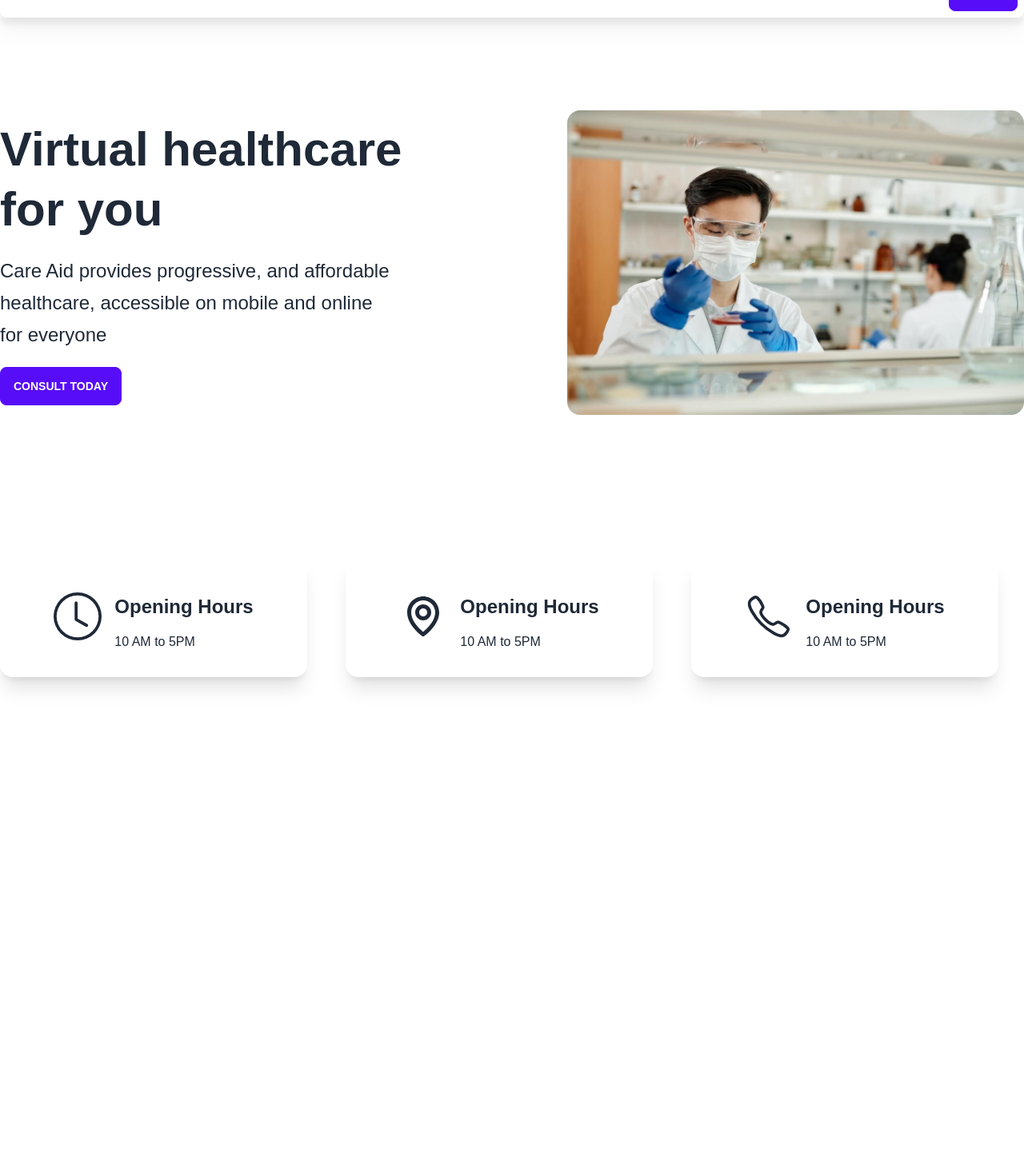
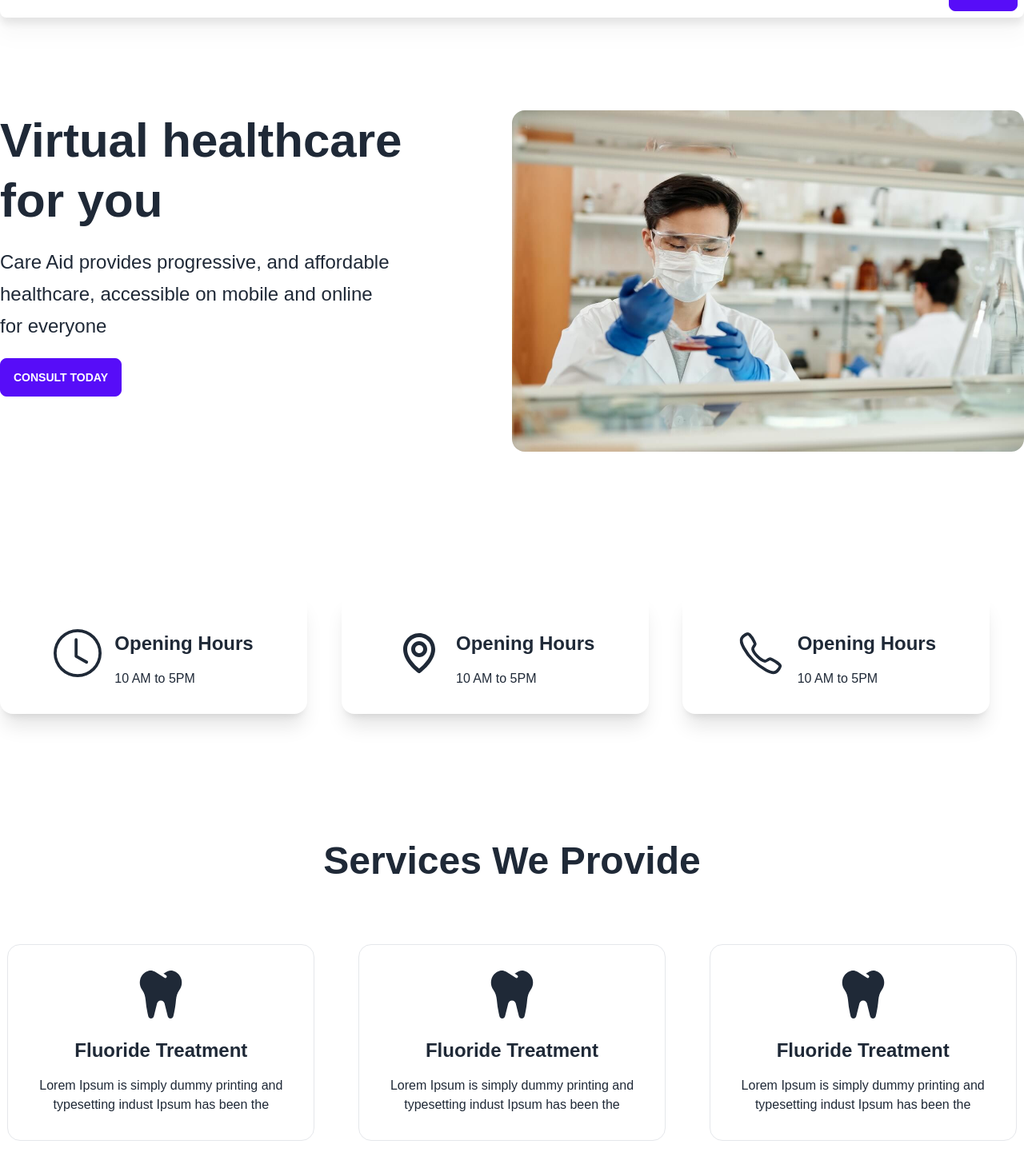
Before and after one commit to devmhimran/care-aid, a React (Create React App) app in the folder care-aid/: page / in a window 1280 px wide. Shown: the part 62-1528 px from the top of the page at 80% size. Before the commit the page ends 989 px from the top, so only its background shows below. Built offline with nearby package versions, Linux system fonts and the light colour scheme.

Commit message:
Service Info Section

```diff
--- a/care-aid/src/component/Home/Home.js
+++ b/care-aid/src/component/Home/Home.js
@@ -3,13 +3,15 @@
 import { BiMap } from 'react-icons/bi';
 import { BsClock } from 'react-icons/bs';
 import { IoCallOutline } from 'react-icons/io5';
+import { FaTooth } from 'react-icons/fa';
 
 const Home = () => {
     return (
         <div className='container mx-auto'>
             <div className="hero__section py-24">
-            <div class="grid grid-col-4 grid-flow-col gap-4">
-                <div className='hero__section__left flex items-center col-span-3'>
+                <div class="grid lg:grid-cols-2 md:grid-cols-1">
+                    {/* LEFT SECTION */}
+                    <div className='hero__section__left '>
                         <div className="hero__section__detail">
                             <h1 className='font-black text-6xl leading-tight'>Virtual healthcare <br></br> for you</h1>
                             <p className='text-2xl leading-10 my-5'>Care Aid provides progressive, and affordable <br></br>
@@ -19,14 +21,16 @@
                             <button class="btn btn-primary">Consult Today</button>
                         </div>
                     </div>
+                    {/* RIGHT SECTION */}
                     <div className='hero__section__right '>
-                    <img className='hero__image rounded-2xl w-9/12 ml-auto' src={heroImage} alt="" />
+                        <img className='hero__image rounded-2xl w-9/12 md:w-full sm:w-full' src={heroImage} alt="" />
+                    </div>
+
+
                 </div>
             </div>
-        </div>
-
             <div className="care__aid__info py-20">
-            <div className='grid grid-col-4 grid-flow-col gap-4'>
+                <div className='grid lg:grid-cols-3 md:grid-cols-1'>
                     <div class="card w-96 bg-base-100 shadow-xl">
                         <div class="card-body mx-auto">
                             <div className="flex">
@@ -66,8 +70,55 @@
                             </div>
                         </div>
                     </div>
+                </div>
+            </div>
+            <div className="our__service__section py-20">
+                <div className="our__service__heading">
+                    <h1 className='font-bold text-5xl text-center'>Services We Provide</h1>
+                </div>
+                <div className="our__service__info py-20">
+                    <div className="grid gap-9 lg:grid-cols-3 md:grid-cols-1">
+                        <div class="card w-96 bg-base-100 border mx-auto">
+                            <div class="card-body">
+                                <div className="box__icon text-6xl mx-auto">
+                                    <FaTooth></FaTooth>
+                                </div>
+                                <div className="box__info text-center">
+                                    <h2 className='text-2xl font-semibold my-4'>Fluoride Treatment</h2>
+                                    <p>Lorem Ipsum is simply dummy printing and typesetting indust Ipsum has been the</p>
+                                </div>
 
                             </div>
+                        </div>
+                        <div class="card w-96 bg-base-100 border  mx-auto">
+                            <div class="card-body">
+                                <div className="box__icon text-6xl mx-auto">
+                                    <FaTooth></FaTooth>
+                                </div>
+                                <div className="box__info text-center">
+                                    <h2 className='text-2xl font-semibold my-4'>Fluoride Treatment</h2>
+                                    <p>Lorem Ipsum is simply dummy printing and typesetting indust Ipsum has been the</p>
+                                </div>
+
+                            </div>
+                        </div>
+                        <div class="card w-96 bg-base-100 border  mx-auto">
+                            <div class="card-body">
+                                <div className="box__icon text-6xl mx-auto">
+                                    <FaTooth></FaTooth>
+                                </div>
+                                <div className="box__info text-center">
+                                    <h2 className='text-2xl font-semibold my-4'>Fluoride Treatment</h2>
+                                    <p>Lorem Ipsum is simply dummy printing and typesetting indust Ipsum has been the</p>
+                                </div>
+
+                            </div>
+                        </div>
+                    </div>
+                </div>
+            </div>
+            <div className="info__section">
+
             </div>
         </div>
     );
--- a/care-aid/tailwind.config.js
+++ b/care-aid/tailwind.config.js
@@ -3,7 +3,18 @@
   theme: {
     extend: {},
   },
+  screens: {
+    'phone' : '450px',
 
+    'tablet': '640px',
+    // => @media (min-width: 640px) { ... }
+
+    'laptop': '1024px',
+    // => @media (min-width: 1024px) { ... }
+
+    'desktop': '1280px',
+    // => @media (min-width: 1280px) { ... }
+  },
     themes: [
       {
         mytheme: {
```
Lines whose indentation alone changed are shown as unchanged.
